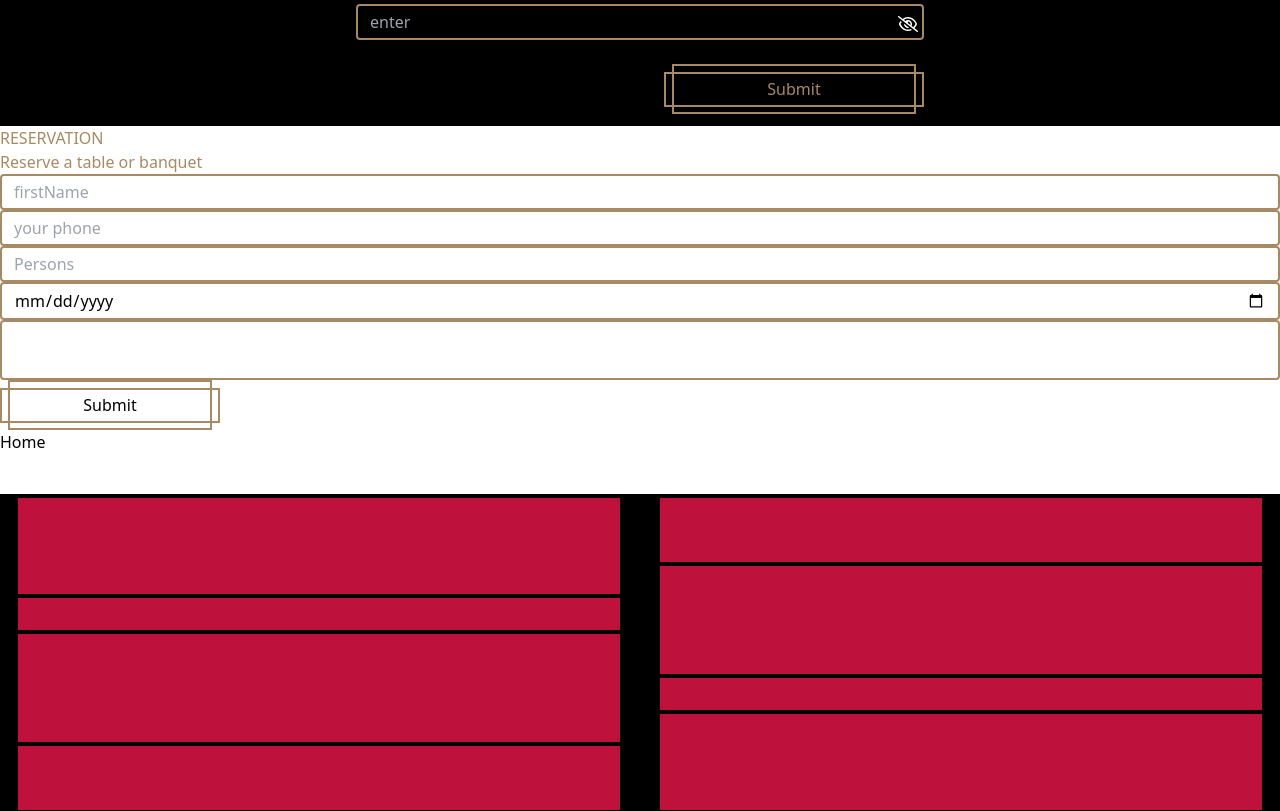
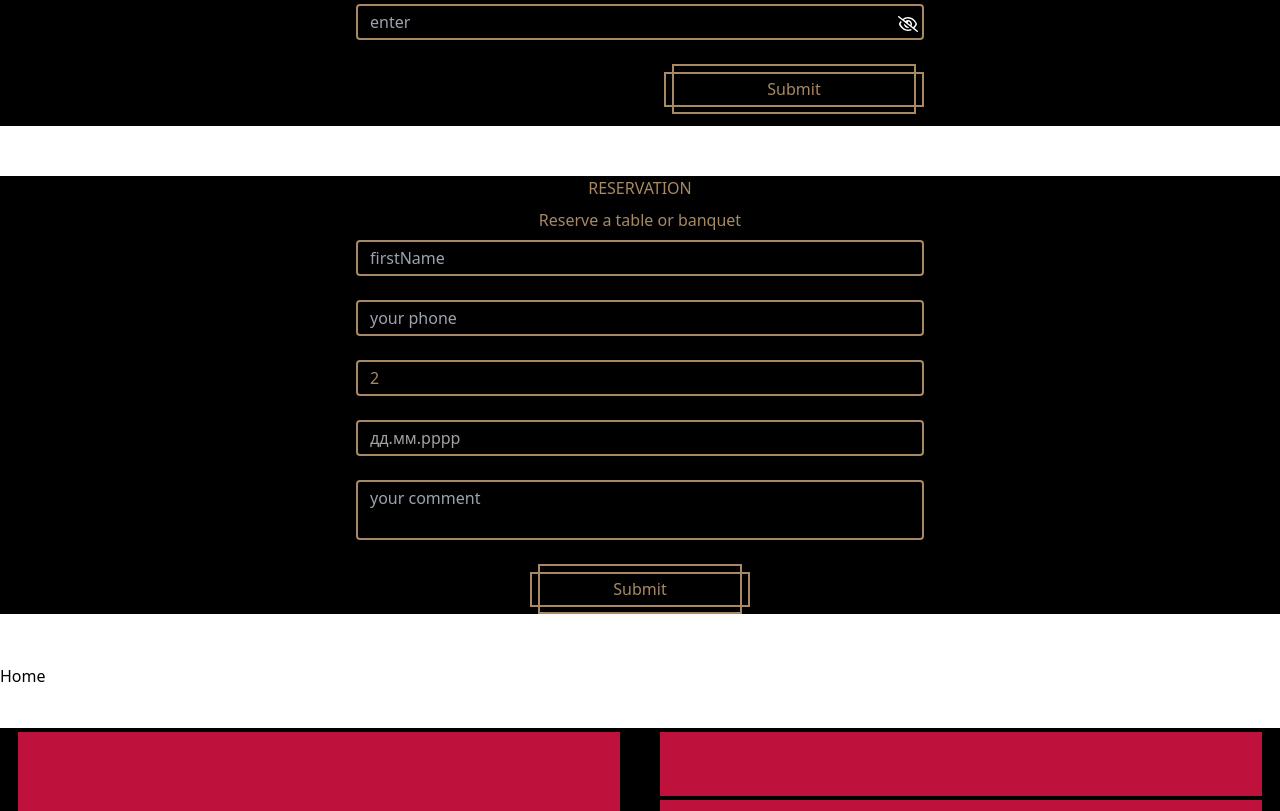
Before and after one commit to VladDot/restaurant, a React (Create React App) app: page / in a window 1280 px wide. Shown: the part 820-1631 px from the top of the page. Built offline with nearby package versions, Linux system fonts and the light colour scheme.

Commit message:
updating form-booking

```diff
--- a/package.json
+++ b/package.json
@@ -17,6 +17,7 @@
     "i18next-http-backend": "^2.4.2",
     "js-cookie": "^3.0.5",
     "react": "^18.2.0",
+    "react-datepicker": "^6.0.0",
     "react-dom": "^18.2.0",
     "react-i18next": "^14.0.1",
     "react-router-dom": "^6.21.2",
@@ -51,6 +52,7 @@
   },
   "devDependencies": {
     "@types/js-cookie": "^3.0.6",
+    "@types/react-datepicker": "^4.19.5",
     "tailwindcss": "^3.4.1"
   }
 }
--- a/src/components/all-forms/form-booking/config.ts
+++ b/src/components/all-forms/form-booking/config.ts
@@ -4,18 +4,37 @@ interface IValuesProps {
   date: string;
   time: string;
   phone: string;
+  comment: string;
   firstName: string;
-  numberPersons: string;
+  numberPersons: number;
 }
 
 export const initialValues: IValuesProps = {
   time: '',
+  date: '',
   phone: '',
-  date: '',
+  comment: '',
   firstName: '',
-  numberPersons: '',
+  numberPersons: 2,
 };
 
 export const validationSchema = Yup.object().shape({
-  firstName: Yup.string().trim('space'),
+  firstName: Yup.string()
+    .min(4, 'min 4 symbols')
+    .max(16, 'max 16 symbols')
+    .matches(
+      /^\p{Lu}\p{Ll}*$/u,
+      'the first letter must be a capital letter or an invalid character'
+    )
+    .required("the field can't be empty."),
+  phone: Yup.string()
+    .matches(/^\+\d{10,}$/, 'The phone number must be in the format +1234567890')
+    .required('Required Phone'),
+  date: Yup.date().required('Required Date'),
+  numberPersons: Yup.number()
+    .min(1, `min 1 Persons`)
+    .max(60, 'max 60 Persons')
+    .positive()
+    .integer()
+    .required('Required Persons'),
 });
--- a/src/components/all-forms/form-booking/index.tsx
+++ b/src/components/all-forms/form-booking/index.tsx
@@ -1,21 +1,13 @@
 import { Form, Formik } from 'formik';
 import { Button } from '../../button';
 import { InputField, InputTel, InputDate, InputTextarea } from '../../index';
-import { validationSchema } from './config';
-
-const initialValues = {
-  phone: '',
-  date: Date,
-  firstName: '',
-  postContent: '',
-  numberPersons: '',
-};
+import { initialValues, validationSchema } from './config';
 
 export const FormBooking = () => {
   return (
-    <div className='flex flex-col '>
-      <p className='text-secondText'>RESERVATION</p>
-      <h2 className='text-secondText'>Reserve a table or banquet</h2>
+    <div className='w-full my-[50px] flex flex-col gap-2 text-secondText bg-black mobile:flex-row flex-wrap mobile:justify-center mobile:items-center'>
+      <p className='text-secondText w-full text-center'>RESERVATION</p>
+      <h2 className='text-secondText w-full text-center'>Reserve a table or banquet</h2>
       <Formik
         initialValues={initialValues}
         validationSchema={validationSchema}
@@ -25,12 +17,12 @@ export const FormBooking = () => {
           resetForm();
         }}
       >
-        <Form>
+        <Form className='w-full h-full flex flex-col gap-6 justify-center items-center max-w-[568px]'>
           <InputField name='firstName' type='text' placeholder='firstName' />
           <InputTel name='phone' type='tel' placeholder='your phone' />
           <InputTel name='numberPersons' type='number' placeholder='Persons' />
           <InputDate name='date' type='date' />
-          <InputTextarea name='postContent' />
+          <InputTextarea name='postContent' placeholder='your comment' />
           <Button textContent='Submit' type='submit' className='max-w-[220px]' />
         </Form>
       </Formik>
--- a/src/components/input-date/index.tsx
+++ b/src/components/input-date/index.tsx
@@ -1,35 +1,60 @@
 import { Field, FieldProps } from 'formik';
-import { ChangeEvent } from 'react';
+import { useRef } from 'react';
+import DatePicker from 'react-datepicker';
+import 'react-datepicker/dist/react-datepicker.css';
 
+import './style.css';
+import { formatDateToString } from '../../helpers';
 interface IInputDateProps {
   name: string;
-  type: string;
+  type: 'date';
 }
-// TODO input value
+
 export const InputDate = ({ name, type }: IInputDateProps) => {
+  const refPicker = useRef<DatePicker>(null);
+
+  if (type !== 'date') return null;
+
+  const onClick = () => {
+    if (refPicker.current) {
+      refPicker.current.setOpen(true);
+    }
+  };
+
   return (
     <Field name={name}>
-      {({ form, field, meta }: FieldProps) => {
-        const handleChange = (event: ChangeEvent<HTMLInputElement>) => {
-          form.setFieldValue(name, event.target.value);
+      {({ form: { setFieldValue }, field, meta }: FieldProps) => {
+        const currentDate = new Date();
+        const nextMonth = new Date(currentDate);
+        nextMonth.setMonth(currentDate.getMonth() + 6);
+
+        const handleChange = (date: any) => {
+          console.log(formatDateToString(date));
+          if (date < new Date()) {
+            console.log(1);
+          }
+          setFieldValue(name, date);
         };
 
         return (
-          <div className='px-3 py-1 w-full border-secondText border-2 rounded flex items-center relative gap-1'>
-            <input
-              type={type}
-              value={field.value}
-              className='w-full bg-transparent focus:outline-none'
-              readOnly
-            />
-            <input
-              name={name}
-              type={type}
-              value={field.value}
-              onChange={handleChange}
-              pattern='[0-9]{2}-[0-9]{2}-[0-9]{4}'
-              className='w-[20px] bg-transparent focus:outline-none'
-            />
+          <div className='w-full'>
+            <div
+              className='px-3 cursor-pointer py-1 w-full border-solid border-secondText border-[2px] rounded flex items-center relative gap-1'
+              onClick={onClick}
+            >
+              <span className='w-[95%] text-fourth'>{formatDateToString(field.value)}</span>
+
+              <DatePicker
+                minDate={currentDate}
+                maxDate={nextMonth}
+                ref={refPicker}
+                selected={field.value}
+                onChange={handleChange}
+              />
+            </div>
+            {meta.error && meta.touched && (
+              <span className='w-full text-rose-400 pl-3'>{meta.error}</span>
+            )}
           </div>
         );
       }}
--- /dev/null
+++ b/src/components/input-date/style.css
@@ -0,0 +1,10 @@
+.react-datepicker-wrapper {
+}
+
+.react-datepicker-wrapper input {
+  @apply cursor-pointer bg-transparent outline-none w-[0];
+}
+
+.react-datepicker__tab-loop {
+  @apply absolute z-[999];
+}
--- a/src/components/input-field/index.tsx
+++ b/src/components/input-field/index.tsx
@@ -16,20 +16,22 @@ export const InputField = ({ name, type, placeholder }: IInputFieldProps) => {
     setFieldValue: (field: string, value: any, shouldValidate?: boolean) => void,
     typeInput: string
   ) => {
-    typeInput === 'text' && setFieldValue(name, event.target.value);
-    typeInput === 'password' && setFieldValue(name, event.target.value);
+    typeInput === 'text' && setFieldValue(name, event.target.value.trim().slice(0, 12));
+    typeInput === 'password' && setFieldValue(name, event.target.value.trim().slice(0, 16));
   };
 
   return (
     <Field name={name}>
       {({ form: { setFieldValue }, field, meta }: FieldProps) => {
         return (
+          <div className='w-full'>
             <div className='px-3 py-1 w-full border-secondText border-2 rounded flex items-center relative gap-1'>
               <input
                 name={name}
                 type={changeType}
                 value={field.value}
                 placeholder={placeholder}
+                autoComplete={type === 'password' ? 'on' : 'off'}
                 className='w-full bg-transparent focus:outline-none'
                 onChange={(event) => handleChange(event, setFieldValue, type)}
               />
@@ -46,8 +48,9 @@ export const InputField = ({ name, type, placeholder }: IInputFieldProps) => {
                   )}
                 </span>
               )}
+            </div>
             {meta.touched && meta.error && (
-              <span className='absolute left-2 top-8  select-none'>{meta.error}</span>
+              <span className='w-full text-rose-400 pl-3'>{meta.error}</span>
             )}
           </div>
         );
--- a/src/components/input-tel/index.tsx
+++ b/src/components/input-tel/index.tsx
@@ -12,10 +12,12 @@ export const InputTel = ({ name, type, placeholder }: IInputTelProps) => {
     <Field name={name}>
       {({ form, field, meta }: FieldProps) => {
         const handleChange = (event: ChangeEvent<HTMLInputElement>) => {
-          console.log(event.target.value);
-          form.setFieldValue(name, event.target.value);
+          if (Number(event.target.value) < 0) return;
+
+          form.setFieldValue(name, event.target.value.trim());
         };
         return (
+          <div className='w-full'>
             <div className='px-3 py-1 w-full border-secondText border-2 rounded flex items-center relative gap-1'>
               <input
                 name={name}
@@ -26,6 +28,10 @@ export const InputTel = ({ name, type, placeholder }: IInputTelProps) => {
                 className='w-full bg-transparent focus:outline-none'
               />
             </div>
+            {meta.error && meta.touched && (
+              <span className='w-full text-rose-400 pl-3'>{meta.error}</span>
+            )}
+          </div>
         );
       }}
     </Field>
--- a/src/components/input-textarea/index.tsx
+++ b/src/components/input-textarea/index.tsx
@@ -3,23 +3,31 @@ import { Field, FieldProps } from 'formik';
 
 interface IInputTextareaProps {
   name: string;
+  placeholder: string;
 }
 
-export const InputTextarea = ({ name }: IInputTextareaProps) => {
+export const InputTextarea = ({ name, placeholder }: IInputTextareaProps) => {
   return (
     <Field name={name}>
       {({ form, field, meta }: FieldProps) => {
         const handleChange = async (event: ChangeEvent<HTMLTextAreaElement>) => {
-          await form.setFieldValue(name, event.target.value);
+          await form.setFieldValue(name, event.target.value.slice(0, 130));
         };
         return (
-          <div className='px-3 py-1 w-full border-secondText border-2 rounded flex items-center relative gap-1'>
-            <textarea
-              name={name}
-              value={field.value}
-              onChange={handleChange}
-              className='w-full bg-transparent focus:outline-none resize-none'
-            />
+          <div className='w-full'>
+            <div className='px-3 py-1 w-full h-fit border-secondText border-2 rounded flex items-center relative gap-1'>
+              <textarea
+                name={name}
+                placeholder={placeholder}
+                value={field.value}
+                onChange={handleChange}
+                className='w-full bg-transparent h-fit focus:outline-none resize-none '
+              />
+            </div>
+
+            {meta.error && meta.touched && (
+              <span className='absolute left-2 top-8 select-none'>{meta.error}</span>
+            )}
           </div>
         );
       }}
--- /dev/null
+++ b/src/helpers/formatedDate.ts
@@ -0,0 +1,14 @@
+export const formatDateToString = (dateObject: Date) => {
+  // Проверка на входной параметр
+  if (!(dateObject instanceof Date)) {
+    return 'дд.мм.рррр';
+  }
+
+  const day = dateObject.getDate();
+  const month = dateObject.getMonth() + 1; //
+  const year = dateObject.getFullYear();
+
+  const formattedDate = `${day}.${month < 10 ? '0' : ''}${month}.${day < 10 ? '0' : ''}${year}`;
+
+  return formattedDate;
+};
--- a/src/helpers/index.tsx
+++ b/src/helpers/index.tsx
@@ -1 +1,2 @@
 export { scrollToTop } from './scrollToTop';
+export { formatDateToString } from './formatedDate';
```
Also changed, not shown: 1 other file (tests, documents, lock files or other folders). Lines whose indentation alone changed are shown as unchanged.
